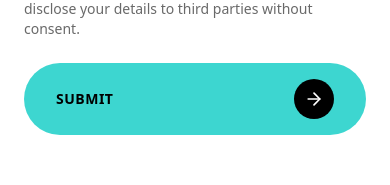
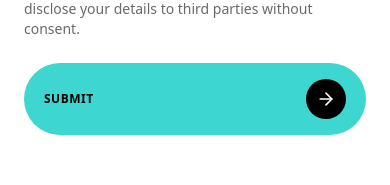
Before and after one commit to jimmy-motsei/maru-website, a Next.js app: page /contact in a window 390 px wide. Shown: the part 1213-1398 px from the top of the page. Built offline with nearby package versions, Linux system fonts and the light colour scheme; no server answers; the database is empty.

Commit message:
fix: improve mobile CTA button responsiveness - prevent text wrapping

```diff
--- a/app/contact/page.tsx
+++ b/app/contact/page.tsx
@@ -6,7 +6,7 @@ import Link from "next/link";
 import { motion } from "framer-motion";
 import { ArrowRight, MapPin, Phone, Mail, Clock } from "lucide-react";
 import { AtmosphericBackground } from "@/components/ui/AtmosphericBackground";
-import { Footer } from "@/components/layout/Footer";
+
 import { submitToHubSpot, HUBSPOT_FORMS } from "@/lib/hubspot";
 import { CTAPrimary } from "@/components/ui/CTAPrimary";
 
@@ -336,7 +336,7 @@ export default function ContactPage() {
           </div>
         </div>
       </section>
-      <Footer />
+
     </main>
   );
 }
--- a/components/ui/CTAPrimary.tsx
+++ b/components/ui/CTAPrimary.tsx
@@ -29,9 +29,10 @@ export const CTAPrimary: React.FC<CTAPrimaryProps> = ({
   const baseStyles = cn(
     "inline-flex items-center justify-between",
     "bg-[#3DD6D0] text-black",
-    "font-bold uppercase text-sm tracking-[0.5px]",
-    "px-8 py-4 rounded-[50px]",
-    "gap-4 min-h-[56px]",
+    "font-bold uppercase text-xs md:text-sm tracking-[0.5px]",
+    "px-5 md:px-8 py-4 rounded-[50px]",
+    "gap-2 md:gap-4 min-h-[56px]",
+    "whitespace-nowrap",
     "transition-all duration-300 ease-in-out",
     "hover:translate-y-[-2px] hover:shadow-[0_6px_20px_rgba(61,214,208,0.5)]",
     "active:translate-y-0 active:shadow-[0_2px_8px_rgba(61,214,208,0.3)]",
```
